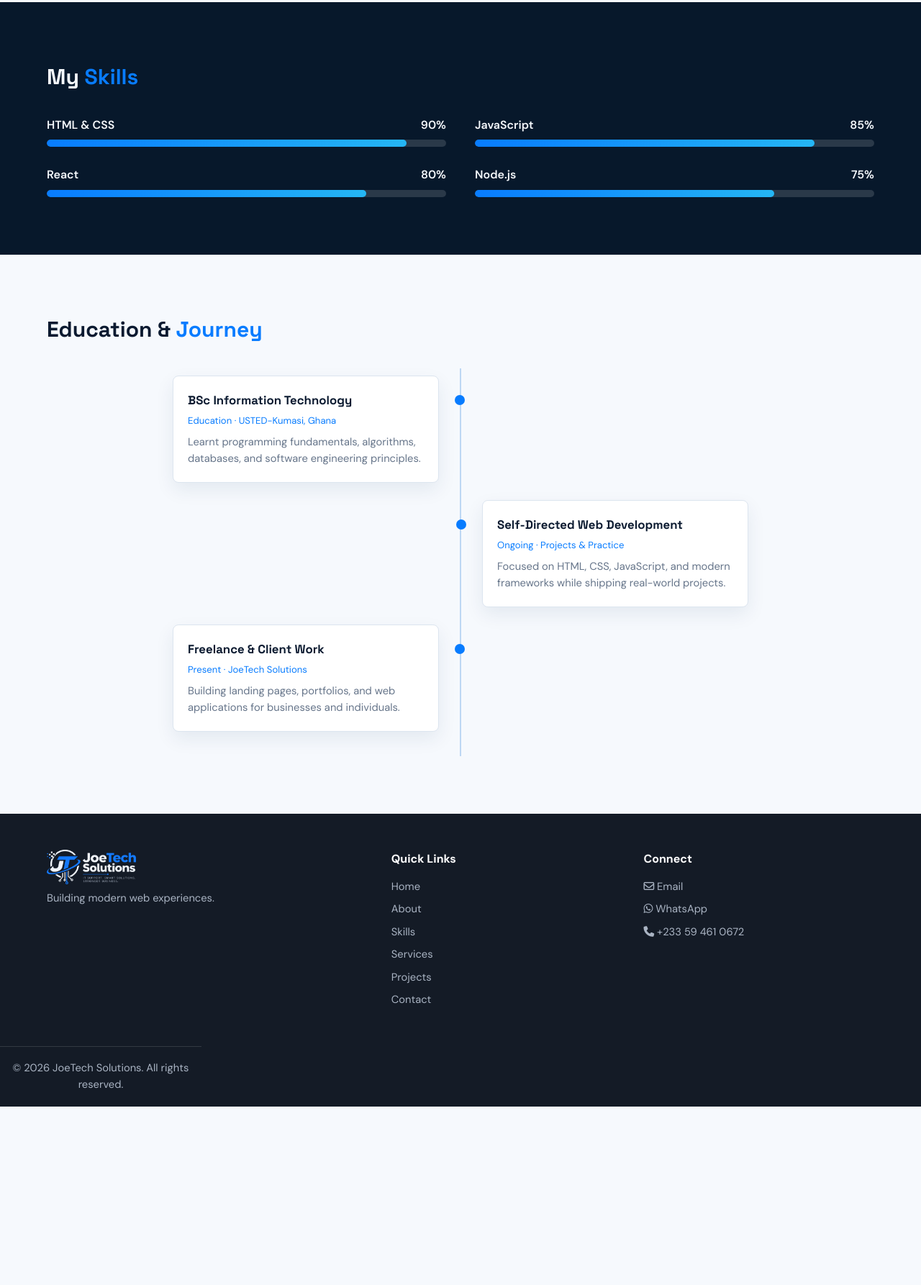
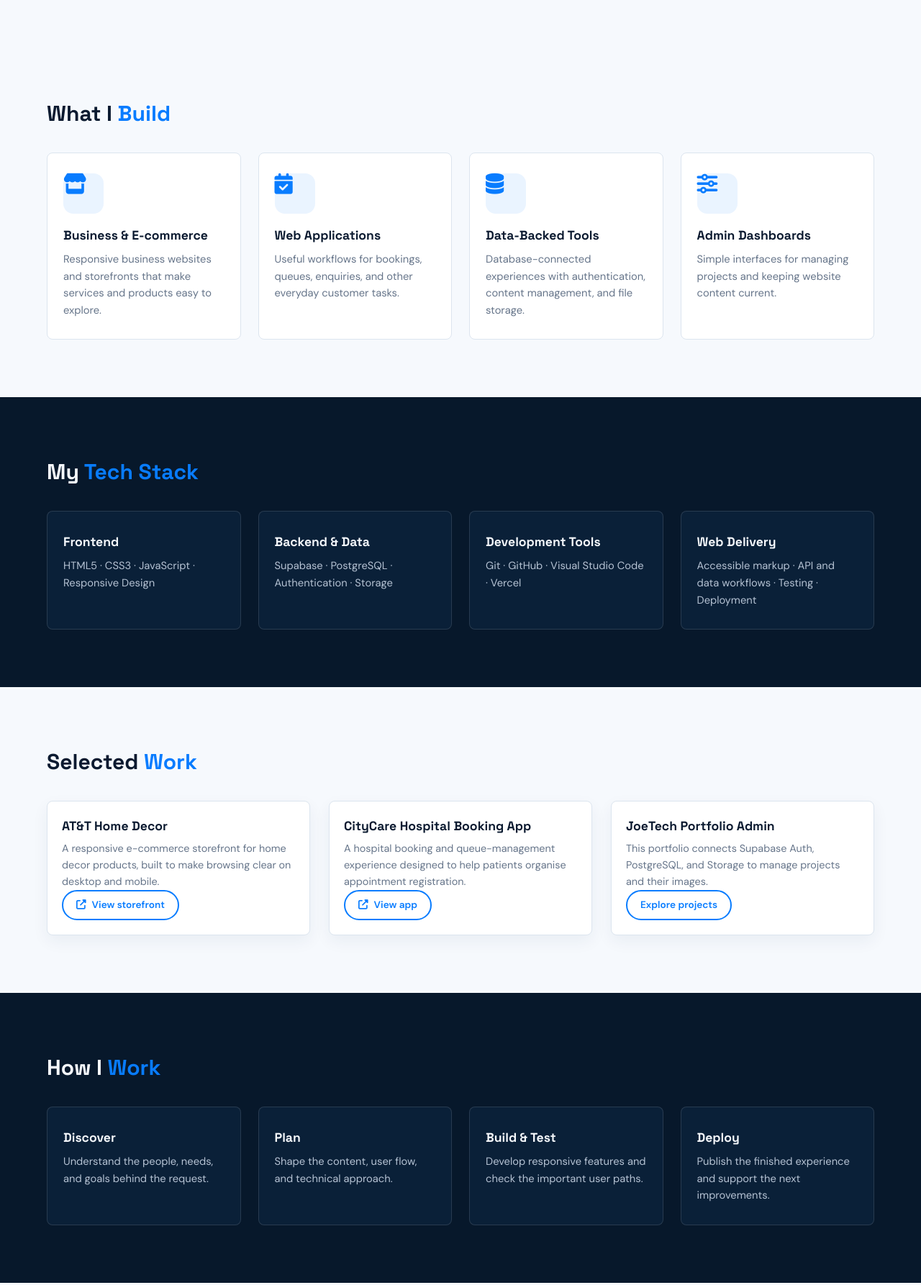
Before and after one commit to princes122oppong-commits/JoeTech-Solutions, a website: page pages/about.html in a window 1280 px wide. Shown: the part 827-2613 px from the top of the page at 72% size. Before the commit the page ends 2365 px from the top, so only its background shows below. Drawn offline with nearby package versions, Linux system fonts and the light colour scheme; no server answers.

Commit message:
Improve About page and deduplicate skills

```diff
--- a/js/supabase.js
+++ b/js/supabase.js
@@ -78,6 +78,19 @@
   }
 
   async function getSkills() {
+    function uniqueSkills(skills) {
+      const seen = new Set();
+      return (skills || []).filter((skill) => {
+        const name = String(skill.name || "").trim().toLowerCase();
+        if (!name || seen.has(name)) {
+          return false;
+        }
+
+        seen.add(name);
+        return true;
+      });
+    }
+
     const client = getClient();
 
     if (client) {
@@ -89,16 +102,19 @@
       if (error) {
         console.warn("Supabase skills query failed:", error.message);
       } else if (data && data.length) {
-        return data;
+        const skills = uniqueSkills(data);
+        if (skills.length) {
+          return skills;
+        }
       }
     }
 
     const localSkills = readLocalStorageList("portfolio_skills");
     if (localSkills) {
-      return localSkills;
+      return uniqueSkills(localSkills);
     }
 
-    return defaultSkills;
+    return uniqueSkills(defaultSkills);
   }
 
   const defaultServices = portfolioDefaults.services || [];
--- a/pages/about.html
+++ b/pages/about.html
@@ -49,13 +49,14 @@
       <div class="about-content">
         <h2>I'm <span>Oppong Joseph</span>, a Full Stack Web Developer</h2>
         <p>
-          I'm passionate about crafting beautiful, functional, and fast websites. My journey began
-          with curiosity about how apps work — and grew into a career where I design and develop
-          solutions people love to use.
+          Based in Kumasi, Ghana, I build practical web experiences for businesses and their
+          customers, from responsive storefronts to booking workflows and database-backed tools.
         </p>
         <p>
-          From pixel-perfect frontends to solid backend systems, I enjoy solving problems,
-          learning new technology, and delivering results that exceed expectations.
+          My recent work includes the AT&amp;T Home Decor e-commerce storefront, the CityCare
+          hospital booking and queue app, and this portfolio's Supabase-powered admin tools.
+          I work across the interface, data, authentication, and deployment rather than stopping
+          at a static mockup.
         </p>
         <ul class="info-list">
           <li><strong>Name:</strong> Oppong Joseph</li>
@@ -71,35 +72,123 @@
     </div>
   </section>
 
-  <!-- Skills bars -->
-  <section class="section dark-section">
+  <section class="section">
     <div class="container">
-      <h2 class="section-title">My <span>Skills</span></h2>
-      <div class="skills-grid" data-skill-grid aria-live="polite">
-        <p class="loading-text">Loading skills...</p>
+      <h2 class="section-title">What I <span>Build</span></h2>
+      <div class="grid-4">
+        <article class="card">
+          <i class="fas fa-store card-icon" aria-hidden="true"></i>
+          <h3>Business &amp; E-commerce</h3>
+          <p>Responsive business websites and storefronts that make services and products easy to explore.</p>
+        </article>
+        <article class="card">
+          <i class="fas fa-calendar-check card-icon" aria-hidden="true"></i>
+          <h3>Web Applications</h3>
+          <p>Useful workflows for bookings, queues, enquiries, and other everyday customer tasks.</p>
+        </article>
+        <article class="card">
+          <i class="fas fa-database card-icon" aria-hidden="true"></i>
+          <h3>Data-Backed Tools</h3>
+          <p>Database-connected experiences with authentication, content management, and file storage.</p>
+        </article>
+        <article class="card">
+          <i class="fas fa-sliders-h card-icon" aria-hidden="true"></i>
+          <h3>Admin Dashboards</h3>
+          <p>Simple interfaces for managing projects and keeping website content current.</p>
+        </article>
       </div>
     </div>
   </section>
 
-  <!-- Education timeline -->
+  <section class="section dark-section">
+    <div class="container">
+      <h2 class="section-title">My <span>Tech Stack</span></h2>
+      <div class="grid-4 about-tech-grid">
+        <article class="card">
+          <h3>Frontend</h3>
+          <p>HTML5 · CSS3 · JavaScript · Responsive Design</p>
+        </article>
+        <article class="card">
+          <h3>Backend &amp; Data</h3>
+          <p>Supabase · PostgreSQL · Authentication · Storage</p>
+        </article>
+        <article class="card">
+          <h3>Development Tools</h3>
+          <p>Git · GitHub · Visual Studio Code · Vercel</p>
+        </article>
+        <article class="card">
+          <h3>Web Delivery</h3>
+          <p>Accessible markup · API and data workflows · Testing · Deployment</p>
+        </article>
+      </div>
+    </div>
+  </section>
+
+  <section class="section">
+    <div class="container">
+      <h2 class="section-title">Selected <span>Work</span></h2>
+      <div class="projects-grid about-projects-grid">
+        <article class="project-card">
+          <div class="project-body">
+            <h3>AT&amp;T Home Decor</h3>
+            <p>A responsive e-commerce storefront for home decor products, built to make browsing clear on desktop and mobile.</p>
+            <div class="project-links">
+              <a href="https://classicdreamspread.com/" class="btn btn-small btn-outline" target="_blank" rel="noopener noreferrer"><i class="fas fa-external-link-alt" aria-hidden="true"></i> View storefront</a>
+            </div>
+          </div>
+        </article>
+        <article class="project-card">
+          <div class="project-body">
+            <h3>CityCare Hospital Booking App</h3>
+            <p>A hospital booking and queue-management experience designed to help patients organise appointment registration.</p>
+            <div class="project-links">
+              <a href="https://citycare-smartqueue.vercel.app/" class="btn btn-small btn-outline" target="_blank" rel="noopener noreferrer"><i class="fas fa-external-link-alt" aria-hidden="true"></i> View app</a>
+            </div>
+          </div>
+        </article>
+        <article class="project-card">
+          <div class="project-body">
+            <h3>JoeTech Portfolio Admin</h3>
+            <p>This portfolio connects Supabase Auth, PostgreSQL, and Storage to manage projects and their images.</p>
+            <div class="project-links">
+              <a href="projects.html" class="btn btn-small btn-outline">Explore projects</a>
+            </div>
+          </div>
+        </article>
+      </div>
+    </div>
+  </section>
+
+  <section class="section dark-section">
+    <div class="container">
+      <h2 class="section-title">How I <span>Work</span></h2>
+      <div class="grid-4 about-process-grid">
+        <article class="card"><h3>Discover</h3><p>Understand the people, needs, and goals behind the request.</p></article>
+        <article class="card"><h3>Plan</h3><p>Shape the content, user flow, and technical approach.</p></article>
+        <article class="card"><h3>Build &amp; Test</h3><p>Develop responsive features and check the important user paths.</p></article>
+        <article class="card"><h3>Deploy</h3><p>Publish the finished experience and support the next improvements.</p></article>
+      </div>
+    </div>
+  </section>
+
   <section class="section">
     <div class="container">
       <h2 class="section-title">Education &amp; <span>Journey</span></h2>
       <div class="timeline">
         <article class="timeline-item left">
           <h3>BSc Information Technology</h3>
-          <span class="year">Education · USTED-Kumasi, Ghana</span>
-          <p>Learnt programming fundamentals, algorithms, databases, and software engineering principles.</p>
+          <span class="year">University of Skills Training and Entrepreneurial Development (USTED) · Kumasi, Ghana</span>
+          <p>Studied programming fundamentals, algorithms, databases, and software engineering principles.</p>
         </article>
         <article class="timeline-item right">
           <h3>Self-Directed Web Development</h3>
           <span class="year">Ongoing · Projects &amp; Practice</span>
-          <p>Focused on HTML, CSS, JavaScript, and modern frameworks while shipping real-world projects.</p>
+          <p>Applied HTML, CSS, JavaScript, Supabase, and PostgreSQL to storefronts, booking workflows, and database-backed tools.</p>
         </article>
         <article class="timeline-item left">
           <h3>Freelance &amp; Client Work</h3>
           <span class="year">Present · JoeTech Solutions</span>
-          <p>Building landing pages, portfolios, and web applications for businesses and individuals.</p>
+          <p>Building and improving websites and web applications for businesses and individuals, with an emphasis on clear user journeys.</p>
         </article>
       </div>
     </div>
@@ -133,7 +222,7 @@
 
   <script src="https://cdn.jsdelivr.net/npm/@supabase/supabase-js@2?v=2"></script>
   <script src="../js/defaults.js?v=20261017"></script>
-  <script src="../js/supabase.js?v=20261017"></script>
+  <script src="../js/supabase.js?v=20261006-about-skills"></script>
   <script src="../js/content.js?v=20261017"></script>
   <script src="../js/main.js?v=20261017"></script>
 </body>
```
Also changed, not shown: pages/skills.html (+1 -1 lines), 2 other files.
